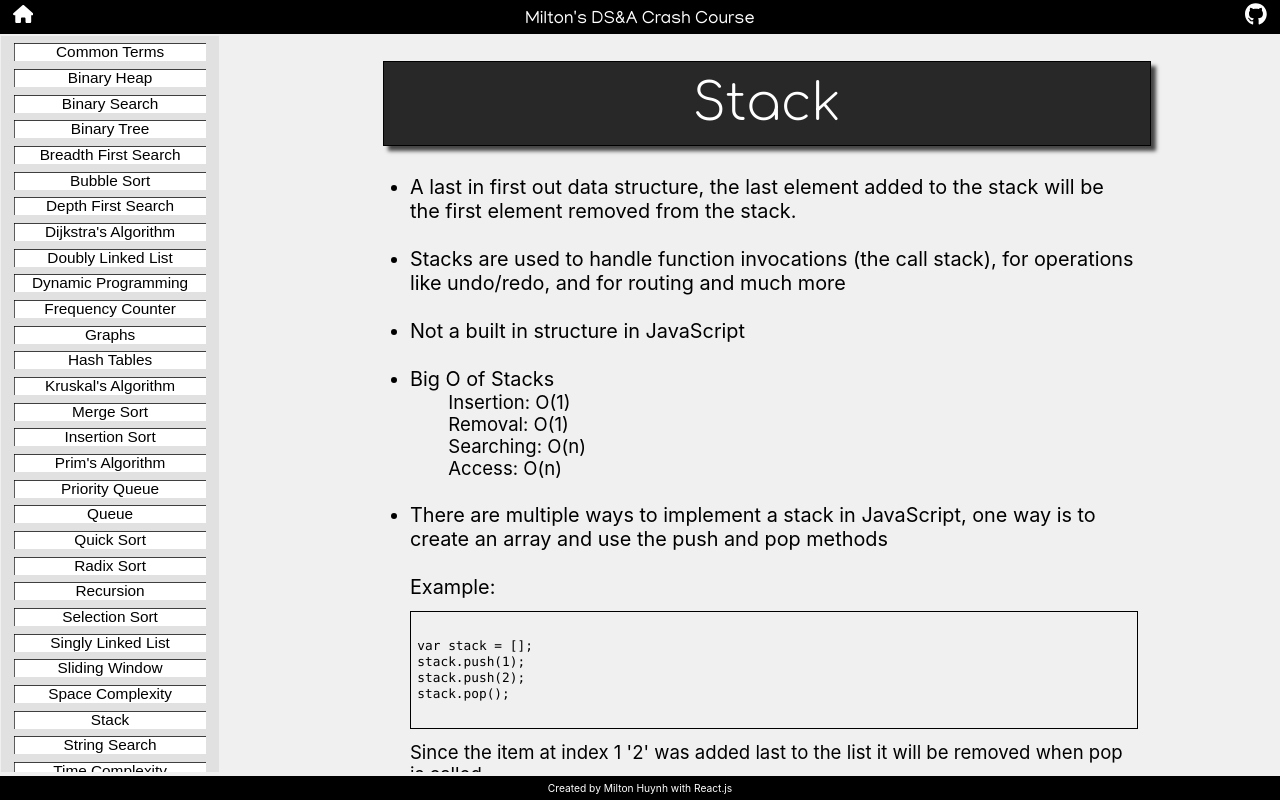
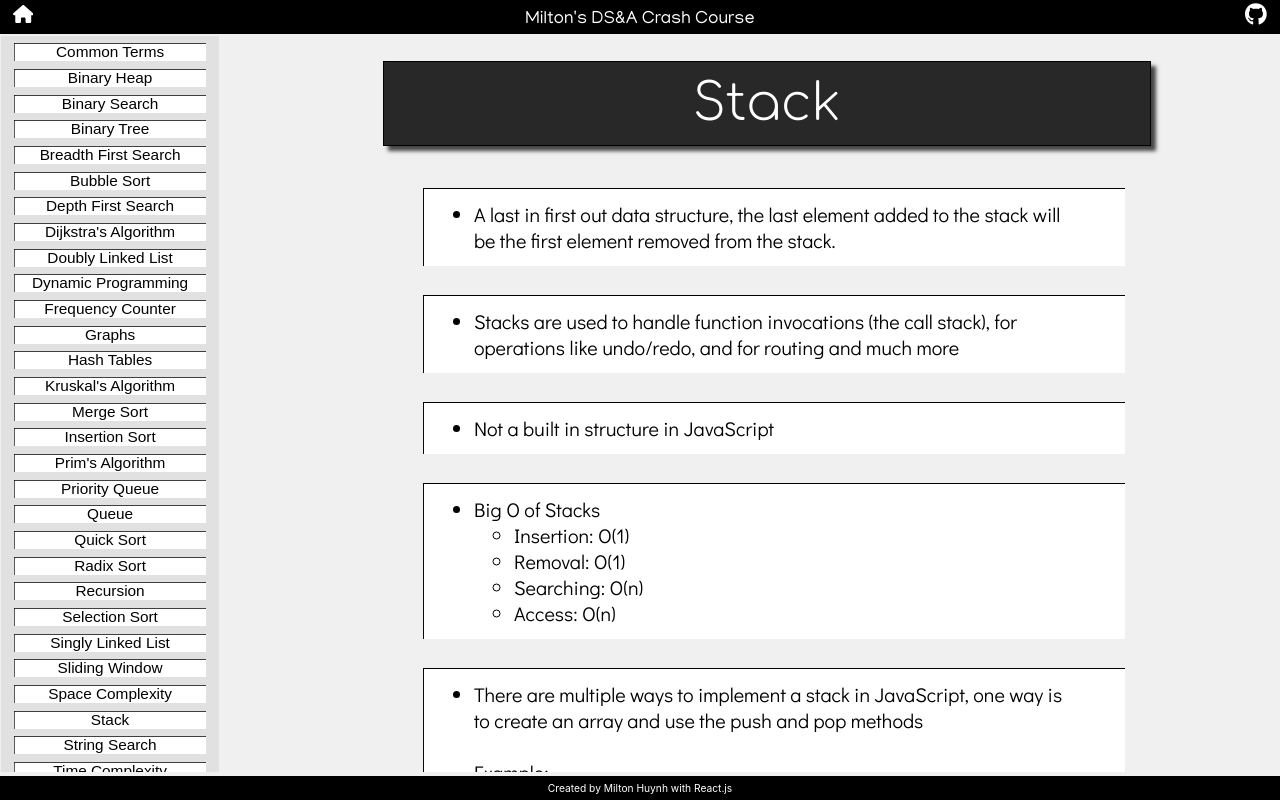
Before and after one commit to miltonhuynh/DSA-guide, a React (Create React App) app in the folder app/: page /DSA-guide/Stack in a window 1280 px wide. Built offline with nearby package versions, Linux system fonts and the light colour scheme; a web font is replaced by a local one.

Commit message:
Updated stack page to new style

```diff
--- a/app/src/Concepts/Stack.js
+++ b/app/src/Concepts/Stack.js
@@ -52,18 +52,21 @@ class Stack {
       <div class="Container">
         <ul>
           <div class="font-m">
-            <li>A last in first out data structure, the last element added to the stack will be the first element removed from the stack.</li><br/>
-            <li>Stacks are used to handle function invocations (the call stack), for operations like undo/redo, and for routing and much more</li><br/>
-            <li>Not a built in structure in JavaScript</li><br/>
+            <div class="Section"><li>A last in first out data structure, the last element added to the stack will be the first element removed from the stack.</li></div>
+            <div class="Section"><li>Stacks are used to handle function invocations (the call stack), for operations like undo/redo, and for routing and much more</li></div>
+            <div class="Section"><li>Not a built in structure in JavaScript</li></div>
+            <div class="Section">
               <li>
                 Big O of Stacks
-              <div class="indent-extra font-sm">
-                <div>Insertion: O(1)</div>
-                <div>Removal: O(1)</div>
-                <div>Searching: O(n)</div>
-                <div>Access: O(n)</div>
+                <ul>
+                  <li>Insertion: O(1)</li>
+                  <li>Removal: O(1)</li>
+                  <li>Searching: O(n)</li>
+                  <li>Access: O(n)</li>
+                </ul>
+              </li>
             </div>
-            </li><br/>
+            <div class="Section">
               <li>
                 There are multiple ways to implement a stack in JavaScript, one way is to create an array and use the push and pop methods<br/><br/>
                 Example:
@@ -74,32 +77,41 @@ class Stack {
                     </code>
                   </pre>
                 </div>
-              <div class="font-sm">Since the item at index 1 '2' was added last to the list it will be removed when pop is called</div><br/>
+                <div class="font-sm">Since the item at index 1 '2' was added last to the list it will be removed when pop is called.</div>
               </li>
-            <li>In addition to push and pop, unshift and shift can also be used to implement a stack in an array, these add and remove from the beginning of the array instead of the end; however, it is better to push and pops to avoid re-indexing every other item</li><br/>
-            <li>Linked lists can also be used to implement a Stack data structure</li><br/>
+            </div>
+            <div class="Section"><li>In addition to push and pop, unshift and shift can also be used to implement a stack in an array, these add and remove from the beginning of the array instead of the end; however, it is better to push and pops to avoid re-indexing every other item</li></div>
+            <div class="Section"><li>Linked lists can also be used to implement a Stack data structure</li></div>
+            <div class="Section">
               <li>Implementation steps</li>
-            <ul><li>Push (Adds a node to the top of the stack)</li></ul>
-            <div class="indent-extra font-sm">
-              <div>1) The function should accept a value</div>
-              <div>2) Create a new node with that value</div>
-              <div>3) If there are no nodes in the stack, set the first and last property to be the newly created node</div>
-              <div>4) If there is at least one node, create a variable that stores the current first property on the Stack</div>
-              <div>5) Reset the first property to be the newly created node</div>
-              <div>6) Set the next property on the node to be the previously created variable</div>
-              <div>7) Increment the size of the stack by 1</div>
-            </div>
-            <ul><li>Pop (Removes a node from the top of the stack)</li></ul>
-            <div class="indent-extra font-sm">
-              <div>8) If there are no nodes in the stack, return null</div>
-              <div>9) Create a temporary variable to store the first property on the stack</div>
-              <div>10) If there is only one node, set the first and last property to be null</div>
-              <div>11) If there is more than one node, set the first property to be the next property on the current list</div>
-              <div>12) Decrement the size by one</div>
-              <div>13) Return the value of the node removed</div><br/>
+              <ul class="font-sm">
+                <li>Push (Adds a node to the top of the stack)
+                  <ul class="font-xsm">
+                    <li>1) The function should accept a value</li>
+                    <li>2) Create a new node with that value</li>
+                    <li>3) If there are no nodes in the stack, set the first and last property to be the newly created node</li>
+                    <li>4) If there is at least one node, create a variable that stores the current first property on the Stack</li>
+                    <li>5) Reset the first property to be the newly created node</li>
+                    <li>6) Set the next property on the node to be the previously created variable</li>
+                    <li>7) Increment the size of the stack by 1</li>
+                  </ul>
+                </li>
+              </ul>
+              <ul class="font-sm">
+                <li>Pop (Removes a node from the top of the stack)
+                  <ul>
+                    <li>8) If there are no nodes in the stack, return null</li>
+                    <li>9) Create a temporary variable to store the first property on the stack</li>
+                    <li>10) If there is only one node, set the first and last property to be null</li>
+                    <li>11) If there is more than one node, set the first property to be the next property on the current list</li>
+                    <li>12) Decrement the size by one</li>
+                    <li>13) Return the value of the node removed</li>
+                  </ul>
+                </li>
+              </ul>
             </div>
             <div class="font-l">Implementation</div>
-            <div class="Code">
+            <div class="Code Section">
               <pre>
                 <code>
                   {DLL_example}
```
Lines whose indentation alone changed are shown as unchanged.
